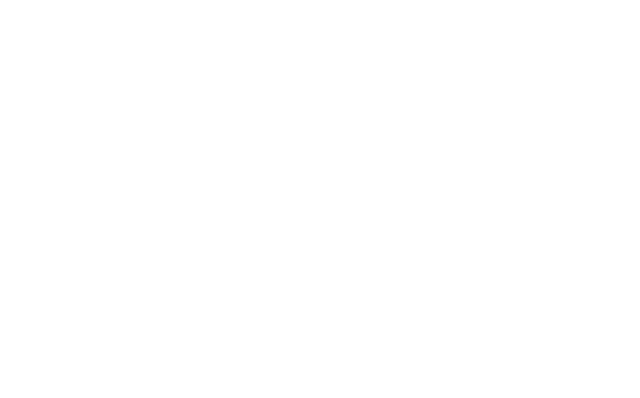
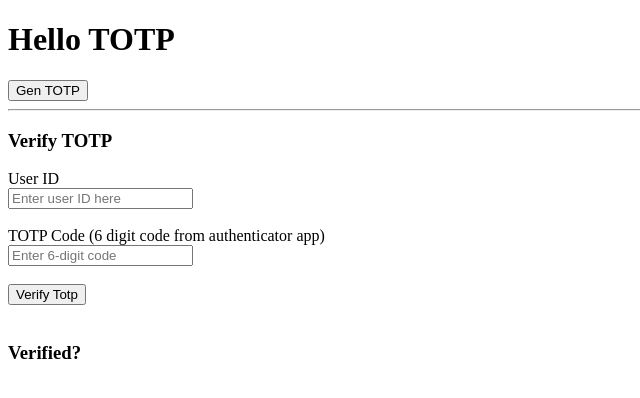
Before and after one commit to PaulB-H/totp, a website: page public/index.html in a window 1280 px wide. Shown: the whole page, without its empty margins (0-640 px from the left). Drawn offline with Linux system fonts and the light colour scheme.

Commit message:
Setup rough HTML structure

```diff
--- a/public/index.html
+++ b/public/index.html
@@ -6,5 +6,47 @@
     <meta name="viewport" content="width=device-width, initial-scale=1.0" />
     <title>TOTP w/QR</title>
   </head>
-  <body></body>
+  <body>
+    <header>
+      <h1>Hello TOTP</h1>
+      <div id="qrcode"></div>
+    </header>
+
+    <main>
+      <button onclick="genTotp()">Gen TOTP</button>
+      <br />
+
+      <hr />
+
+      <h3>Verify TOTP</h3>
+
+      <label for="userId">User ID</label><br />
+      <input
+        type="number"
+        name="userId"
+        id="userId"
+        placeholder="Enter user ID here"
+      />
+      <br /><br />
+
+      <label for="totpcode">
+        TOTP Code (6 digit code from authenticator app)
+      </label>
+      <br />
+      <input
+        type="number"
+        name="totpcode"
+        id="totpcode"
+        placeholder="Enter 6-digit code"
+      />
+
+      <br /><br />
+
+      <button onclick="verifyTotp()">Verify Totp</button>
+      <br /><br />
+
+      <h3>Verified?</h3>
+      <h4 id="verified"></h4>
+    </main>
+  </body>
 </html>
```
